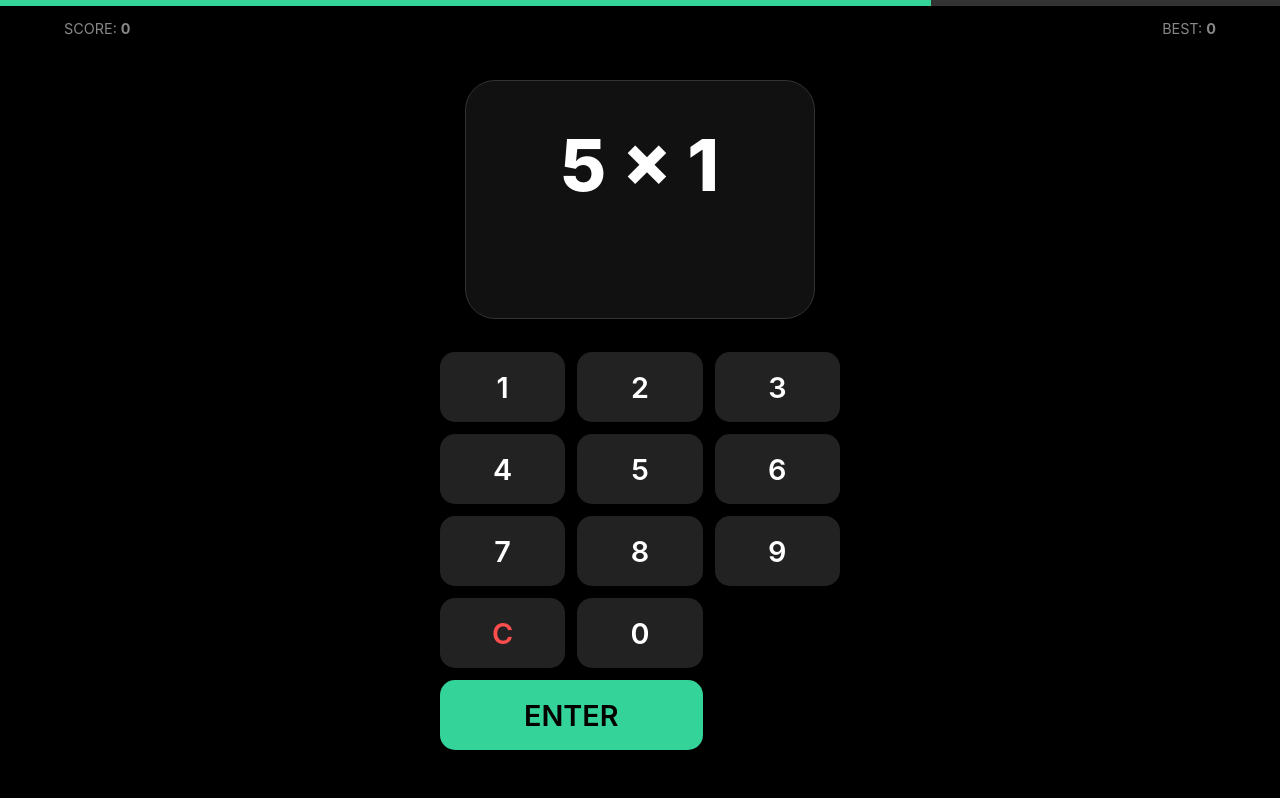
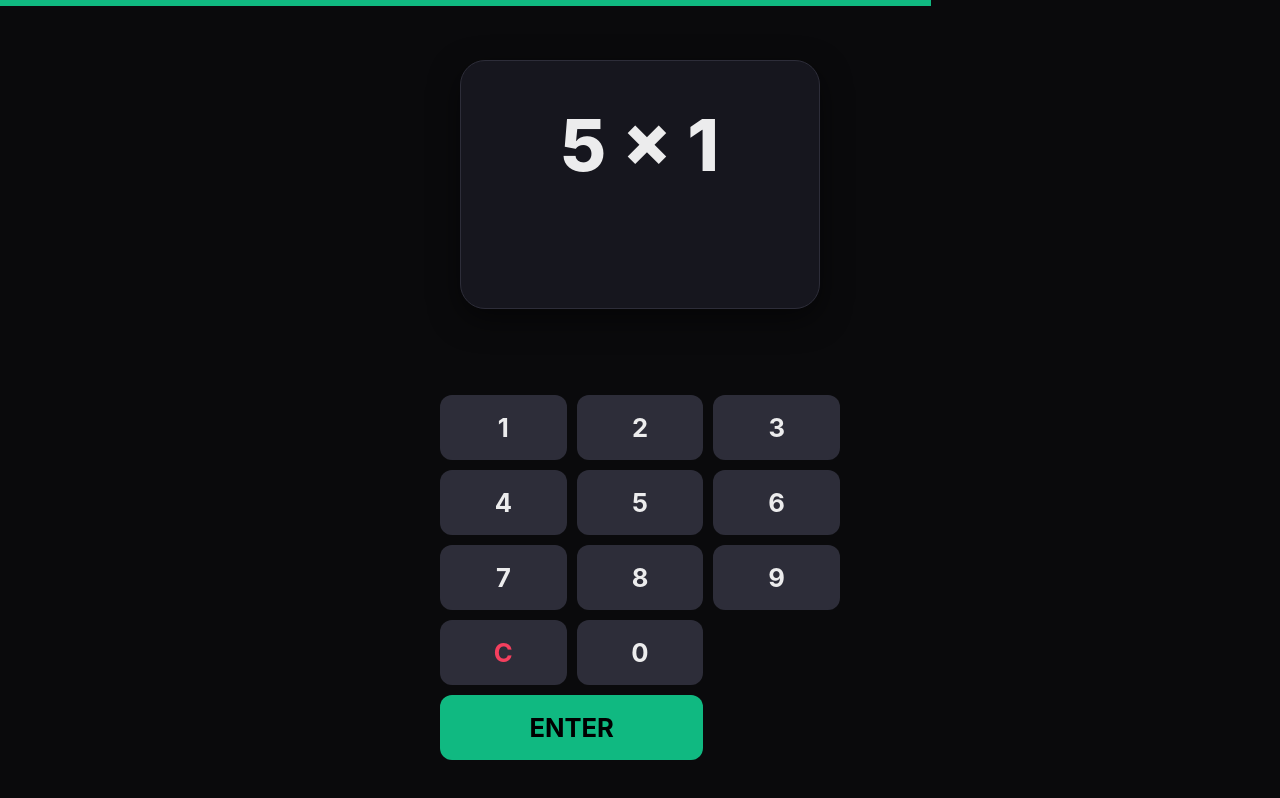
Before and after one commit to jazneth143/multiply-quiz1, a plain HTML site: page index.html in a window 1280 px wide. Both pictures are taken after a click on the button "🐢 Relaxed (10s)". Drawn offline with Linux system fonts and the light colour scheme.

Commit message:
Add files via upload

```diff
--- a/index.html
+++ b/index.html
@@ -3,173 +3,117 @@
 <head>
     <meta charset="UTF-8">
     <meta name="viewport" content="width=device-width, initial-scale=1.0, maximum-scale=1.0, user-scalable=no">
-    <title>Math Blitz</title>
+    <title>Math Blitz Pro</title>
     <style>
         :root {
-            --bg: #000000;
-            --card-bg: #111111;
-            --accent: #34d399; /* Emerald Green */
-            --text: #ffffff;
-            --key-bg: #222222;
+            --bg: #0a0a0c;
+            --card-bg: #16161e;
+            --accent: #10b981;
+            --text: #ececed;
+            --secondary: #3b82f6;
+            --danger: #f43f5e;
         }
 
-        * {
-            box-sizing: border-box;
-            -webkit-tap-highlight-color: transparent;
-            user-select: none;
-        }
+        * { box-sizing: border-box; -webkit-tap-highlight-color: transparent; user-select: none; }
 
         body {
-            font-family: -apple-system, BlinkMacSystemFont, "Segoe UI", Roboto, Helvetica, Arial, sans-serif;
+            font-family: -apple-system, system-ui, sans-serif;
             background-color: var(--bg);
             color: var(--text);
             margin: 0;
             display: flex;
             flex-direction: column;
             height: 100vh;
-            overflow: hidden; /* Prevents bouncing on mobile */
+            overflow: hidden;
             touch-action: manipulation;
         }
 
-        /* --- Screens --- */
-        .screen {
-            flex: 1;
-            display: flex;
-            flex-direction: column;
-            padding: 20px;
-            justify-content: center;
-            align-items: center;
+        .screen { flex: 1; display: flex; flex-direction: column; padding: 20px; align-items: center; overflow-y: auto; }
+        .hidden { display: none !important; }
+
+        /* --- Setup Screen & History --- */
+        #setup-screen h1 { font-size: 2.2rem; margin-top: 20px; color: var(--accent); }
+
+        .history-container {
+            width: 100%;
+            max-width: 400px;
+            background: var(--card-bg);
+            border-radius: 15px;
+            margin-top: 25px;
+            padding: 15px;
+            border: 1px solid #2d2d39;
         }
 
-        .hidden { display: none !important; }
+        .history-header { display: flex; justify-content: space-between; margin-bottom: 10px; font-weight: bold; border-bottom: 1px solid #2d2d39; padding-bottom: 5px; font-size: 0.8rem; color: #888; }
 
-        /* --- UI Elements --- */
-        #timer-container {
-            width: 100%;
-            height: 6px;
-            background: #333;
-            position: fixed;
-            top: 0;
-            left: 0;
+        #history-list {
+            max-height: 180px;
+            overflow-y: auto;
+            font-size: 0.9rem;
         }
 
-        #timer-progress {
-            height: 100%;
-            background: var(--accent);
-            width: 100%;
-            transition: width 0.1s linear;
-        }
+        .history-item { display: flex; justify-content: space-between; padding: 8px 0; border-bottom: 1px solid #1f1f29; }
+        .lvl-insane { color: var(--danger); }
+        .lvl-standard { color: var(--secondary); }
+        .lvl-relaxed { color: var(--accent); }
 
-        .stats-header {
-            position: absolute;
-            top: 20px;
-            display: flex;
-            justify-content: space-between;
-            width: 90%;
-            font-size: 0.9rem;
-            color: #888;
-        }
+        /* --- Game UI --- */
+        #timer-bar { position: fixed; top: 0; left: 0; height: 6px; background: var(--accent); width: 100%; transition: width 0.1s linear; }
 
         .flash-card {
             background: var(--card-bg);
             width: 100%;
-            max-width: 350px;
+            max-width: 360px;
             padding: 40px 20px;
-            border-radius: 30px;
+            border-radius: 25px;
             text-align: center;
-            margin-bottom: auto;
-            margin-top: 60px;
-            border: 1px solid #333;
+            margin: 40px 0 20px 0;
+            border: 1px solid #2d2d39;
+            box-shadow: 0 10px 30px rgba(0,0,0,0.5);
         }
 
-        #equation {
-            font-size: 4.5rem;
-            font-weight: 800;
-            margin: 0;
+        #equation { font-size: 4.5rem; font-weight: 800; margin: 0; }
+        #answer-display { font-size: 3.5rem; height: 70px; color: var(--accent); font-weight: bold; margin-top: 10px; }
+
+        /* --- Keyboard --- */
+        .keyboard { display: grid; grid-template-columns: repeat(3, 1fr); gap: 10px; width: 100%; max-width: 400px; margin-top: auto; padding-bottom: 20px; }
+        .key { background: #2d2d39; height: 65px; display: flex; align-items: center; justify-content: center; border-radius: 12px; font-size: 1.6rem; font-weight: bold; }
+        .key:active { background: #4b4b5e; transform: scale(0.96); }
+        .key.enter { background: var(--accent); color: #000; grid-column: span 2; }
+        .key.del { color: var(--danger); }
+
+        button.mode-btn {
+            width: 100%; max-width: 300px; padding: 15px; margin: 5px 0;
+            background: #1f1f29; color: white; border: 1px solid #2d2d39;
+            border-radius: 12px; font-size: 1rem; font-weight: bold;
         }
-
-        #answer-display {
-            font-size: 3rem;
-            height: 60px;
-            margin-top: 10px;
-            color: var(--accent);
-            font-weight: bold;
-        }
-
-        /* --- Mobile Optimized Keyboard --- */
-        .keyboard {
-            display: grid;
-            grid-template-columns: repeat(3, 1fr);
-            gap: 12px;
-            width: 100%;
-            max-width: 400px;
-            padding-bottom: 30px; /* Padding for gesture bars on iPhones */
-        }
-
-        .key {
-            background: var(--key-bg);
-            height: 70px;
-            display: flex;
-            align-items: center;
-            justify-content: center;
-            border-radius: 15px;
-            font-size: 1.8rem;
-            font-weight: 600;
-            color: white;
-            transition: background 0.1s, transform 0.05s;
-        }
-
-        .key:active {
-            background: #444;
-            transform: scale(0.95);
-        }
-
-        .key.enter {
-            background: var(--accent);
-            color: black;
-            grid-column: span 2;
-        }
-
-        .key.del {
-            color: #ff4d4d;
-        }
-
-        /* --- Menu Buttons --- */
-        .menu-btn {
-            width: 100%;
-            max-width: 300px;
-            padding: 20px;
-            margin: 10px 0;
-            background: var(--key-bg);
-            color: white;
-            border: 1px solid #333;
-            border-radius: 15px;
-            font-size: 1.1rem;
-            font-weight: bold;
-        }
-
-        .menu-btn:active { background: #333; }
+        button.mode-btn:active { background: #2d2d39; }
+        #clear-history { font-size: 0.7rem; color: #555; background: none; border: none; text-decoration: underline; margin-top: 10px; }
 
     </style>
 </head>
 <body>
 
     <div id="setup-screen" class="screen">
-        <h1 style="margin-bottom: 5px;">Math Blitz</h1>
-        <p style="color: #666; margin-bottom: 30px;">Randomized 1-9</p>
-        <button class="menu-btn" onclick="startGame(10)">🐢 Relaxed (10s)</button>
-        <button class="menu-btn" onclick="startGame(5)">⚡ Standard (5s)</button>
-        <button class="menu-btn" onclick="startGame(3)">🔥 Insane (3s)</button>
-        <p style="margin-top: 40px; color: #444;">Personal Best: <span id="hi-score-display">0</span></p>
+        <h1>Math Blitz</h1>
+        <button class="mode-btn" onclick="startGame(10, 'Relaxed')">🐢 Relaxed (10s)</button>
+        <button class="mode-btn" onclick="startGame(5, 'Standard')">⚡ Standard (5s)</button>
+        <button class="mode-btn" onclick="startGame(3, 'Insane')">🔥 Insane (3s)</button>
+
+        <div class="history-container">
+            <div class="history-header">
+                <span>MODE</span>
+                <span>SCORE</span>
+                <span>DATE</span>
+            </div>
+            <div id="history-list">
+                </div>
+            <center><button id="clear-history" onclick="clearHistory()">Clear History</button></center>
+        </div>
     </div>
 
     <div id="game-screen" class="screen hidden">
-        <div id="timer-container"><div id="timer-progress"></div></div>
-
-        <div class="stats-header">
-            <span>SCORE: <b id="score">0</b></span>
-            <span>BEST: <b id="best">0</b></span>
-        </div>
+        <div id="timer-bar"></div>
 
         <div class="flash-card">
             <div id="equation">-- × --</div>
@@ -193,15 +137,26 @@
     </div>
 
     <script>
-        let deck = [];
-        let curIdx = 0;
-        let input = "";
-        let time = 5;
-        let timer;
-        let score = 0;
-        let hiScore = localStorage.getItem('mathHiScore') || 0;
+        let deck = [], curIdx = 0, input = "", timeLimit = 5, modeName = "Standard";
+        let timer, score = 0;
+        let history = JSON.parse(localStorage.getItem('mathHistory')) || [];
 
-        document.getElementById('hi-score-display').innerText = hiScore;
+        function updateHistoryUI() {
+            const list = document.getElementById('history-list');
+            list.innerHTML = history.length === 0 ? '<div style="text-align:center; padding:20px; color:#444;">No attempts yet</div>' : '';
+
+            // Show last 20 attempts
+            history.slice().reverse().forEach(item => {
+                const div = document.createElement('div');
+                div.className = 'history-item';
+                div.innerHTML = `
+                    <span class="lvl-${item.mode.toLowerCase()}">${item.mode}</span>
+                    <span style="font-weight:bold">${item.score}</span>
+                    <span style="color:#555">${item.date}</span>
+                `;
+                list.appendChild(div);
+            });
+        }
 
         function makeDeck() {
             let d = [];
@@ -211,13 +166,12 @@
             return d.sort(() => Math.random() - 0.5);
         }
 
-        function startGame(s) {
-            time = s;
+        function startGame(s, label) {
+            timeLimit = s;
+            modeName = label;
             score = 0;
             deck = makeDeck();
             curIdx = 0;
-            document.getElementById('score').innerText = 0;
-            document.getElementById('best').innerText = hiScore;
             document.getElementById('setup-screen').classList.add('hidden');
             document.getElementById('game-screen').classList.remove('hidden');
             ask();
@@ -233,11 +187,11 @@
 
         function startTimer() {
             clearInterval(timer);
-            const bar = document.getElementById('timer-progress');
+            const bar = document.getElementById('timer-bar');
             let start = Date.now();
             timer = setInterval(() => {
-                let rem = (time * 1000) - (Date.now() - start);
-                bar.style.width = (rem / (time * 1000) * 100) + "%";
+                let rem = (timeLimit * 1000) - (Date.now() - start);
+                bar.style.width = (rem / (timeLimit * 1000) * 100) + "%";
                 if(rem <= 0) end("Time's up!");
             }, 30);
         }
@@ -248,7 +202,6 @@
                 if(parseInt(input) === deck[curIdx].a) {
                     score++;
                     curIdx++;
-                    document.getElementById('score').innerText = score;
                     ask();
                 } else { end("Wrong!"); }
                 return;
@@ -260,17 +213,30 @@
 
         function end(msg) {
             clearInterval(timer);
-            if(score > hiScore) {
-                hiScore = score;
-                localStorage.setItem('mathHiScore', hiScore);
-                alert(`New High Score: ${score}!`);
-            } else {
-                alert(`${msg}\nScore: ${score}`);
-            }
-            document.getElementById('hi-score-display').innerText = hiScore;
+
+            // Save to history
+            const now = new Date();
+            const dateStr = (now.getMonth()+1) + "/" + now.getDate();
+            history.push({ mode: modeName, score: score, date: dateStr });
+            localStorage.setItem('mathHistory', JSON.stringify(history));
+
+            alert(`${msg}\nFinal Score: ${score}`);
+
+            updateHistoryUI();
             document.getElementById('setup-screen').classList.remove('hidden');
             document.getElementById('game-screen').classList.add('hidden');
         }
+
+        function clearHistory() {
+            if(confirm("Delete all history?")) {
+                history = [];
+                localStorage.removeItem('mathHistory');
+                updateHistoryUI();
+            }
+        }
+
+        // Initialize UI
+        updateHistoryUI();
     </script>
 </body>
 </html>
```
